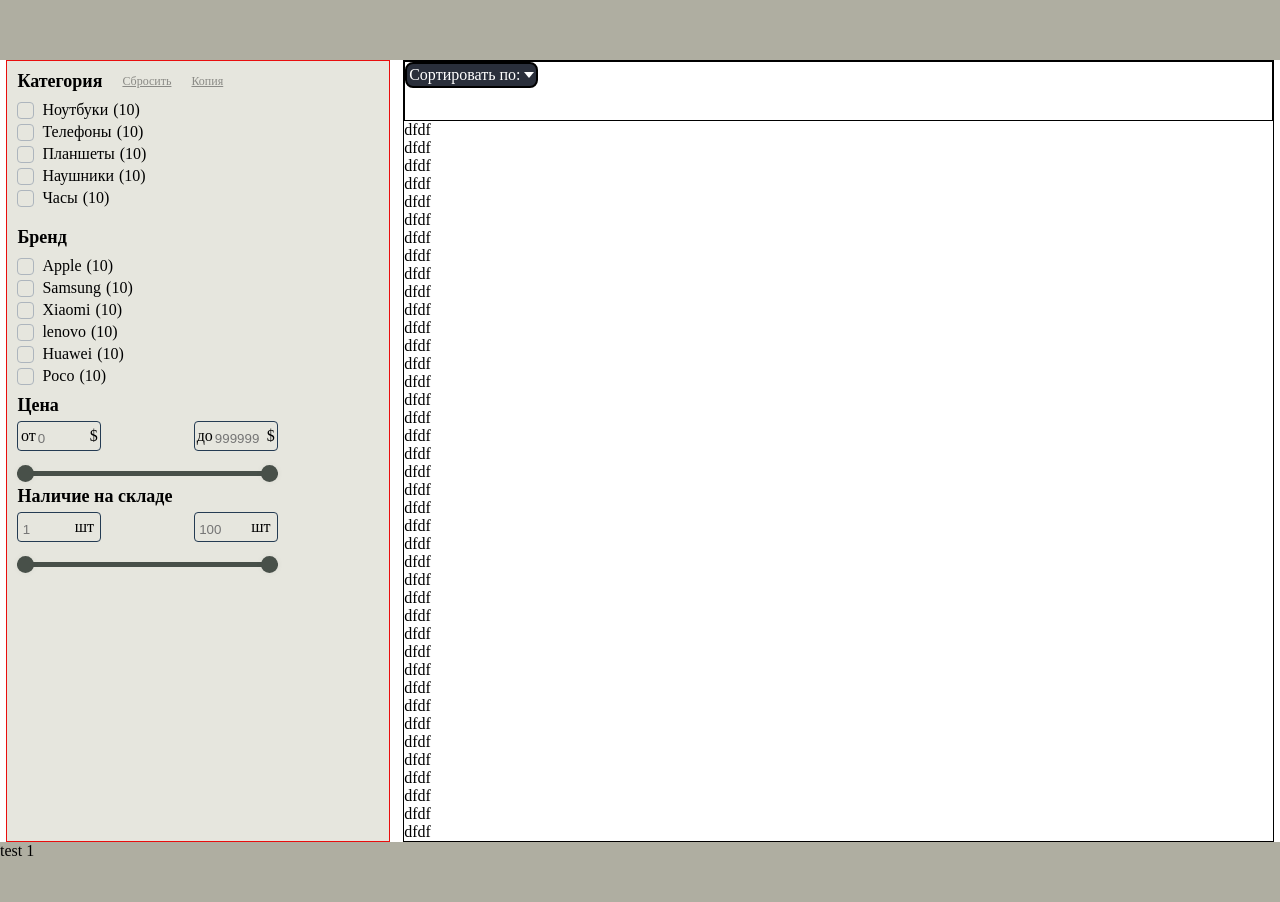
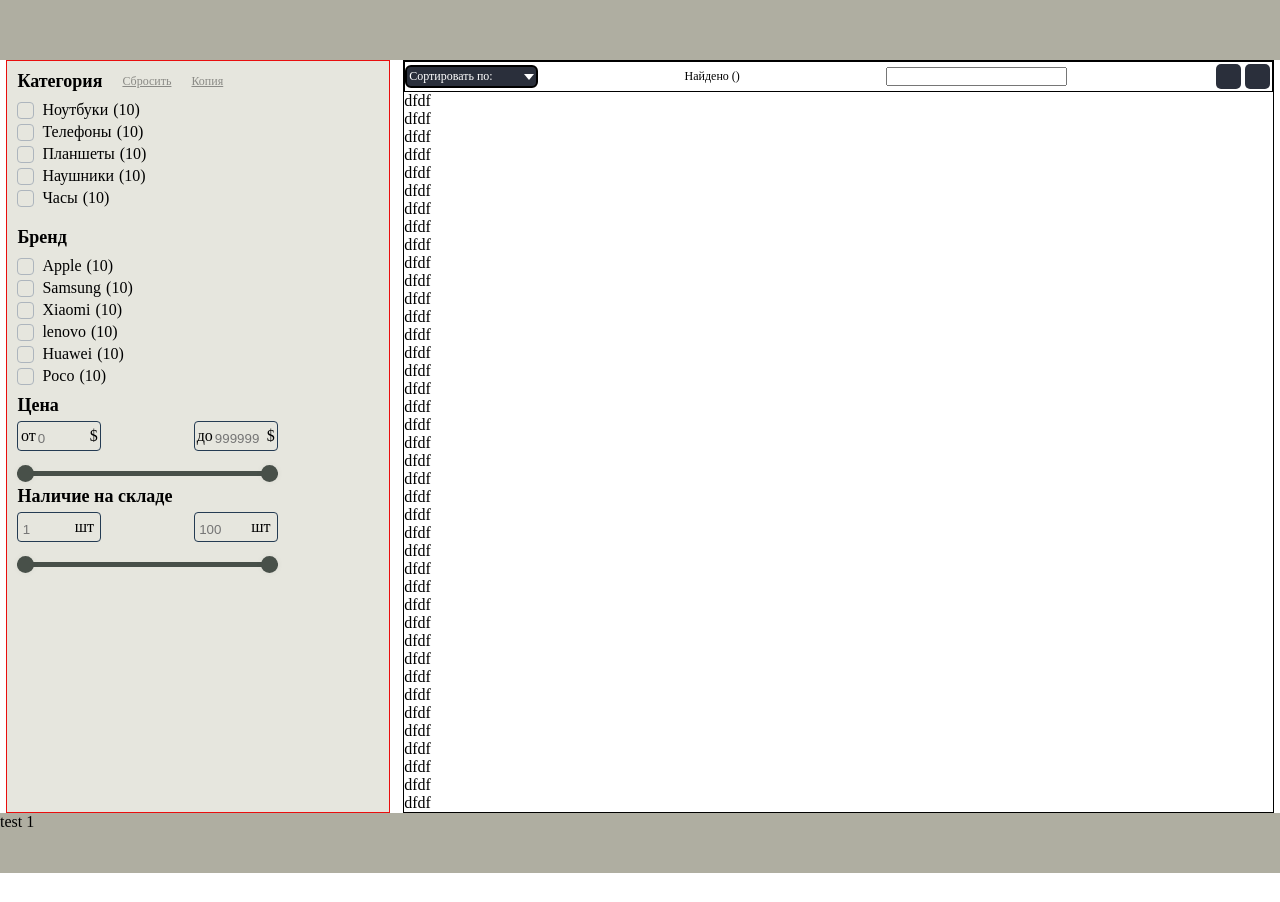
Before and after one commit to qoolebyaqa/online-store, a website built with webpack: page src/index.html in a window 1280 px wide. After the commit the page ends 873 px from the top, so only its background shows below. Built offline with nearby package versions, Linux system fonts and the light colour scheme.

Commit message:
feat: add blocks found,search,viev,

```diff
--- a/src/index.html
+++ b/src/index.html
@@ -187,15 +187,18 @@
         </div>
 
         <div class="product-top__found">
-
+          Найдено <span>()</span>
         </div>
 
         <div class="product-top__search">
-
+          <input type="text" name="search" id="">
         </div>
 
         <div class="product-top__view-cards">
+          <div class="view-cards__left">
 
+          </div>
+          <div class="view-cards__right"></div>
         </div>
 
       </div>
--- a/src/main-right-top.css
+++ b/src/main-right-top.css
@@ -6,6 +6,7 @@
 }
 
 .select{
+  width: 133px;
   background: #2a2f3b;
   color: #fff;
   display: flex;
@@ -16,6 +17,7 @@
   padding: 2px;
   cursor: pointer;
   transition: all 0.3s;
+  font-size: 12px;
 }
 
 .select:hover{
@@ -48,7 +50,7 @@
   border-radius: 0.5em;
   color: #fff;
   position: absolute;
-  top: 3em;
+  top: 27px;
   left: 50%;
   width: 100%;
   transform: translateX(-50%);
@@ -64,10 +66,10 @@
 }
 
 .menu li{
-  padding: 0.7em 0.5em;
-  margin: 0.3em 0;
+  padding: 5px 4px;
   border-radius: 0.5em;
   cursor: pointer;
+  font-size: 12px;
 }
 
 .menu li:hover{
@@ -79,9 +81,27 @@
 }
 
 /*------------------------------------*/
+.product-top__found{
+  font-size: 12px;
+}
+
 .main__right-product-top{
-  display: block;
+  display: flex;
+  justify-content: space-between;
+  align-items: center;
   width: 100%;
-  height: 60px;
   border: 1px solid #000;
 }
+
+
+.product-top__view-cards{
+  display: flex;
+}
+.view-cards__left,
+.view-cards__right{
+width: 25px;
+height: 25px;
+background: #2a2f3b;
+margin: 2px;
+border-radius: 5px;
+}
```
